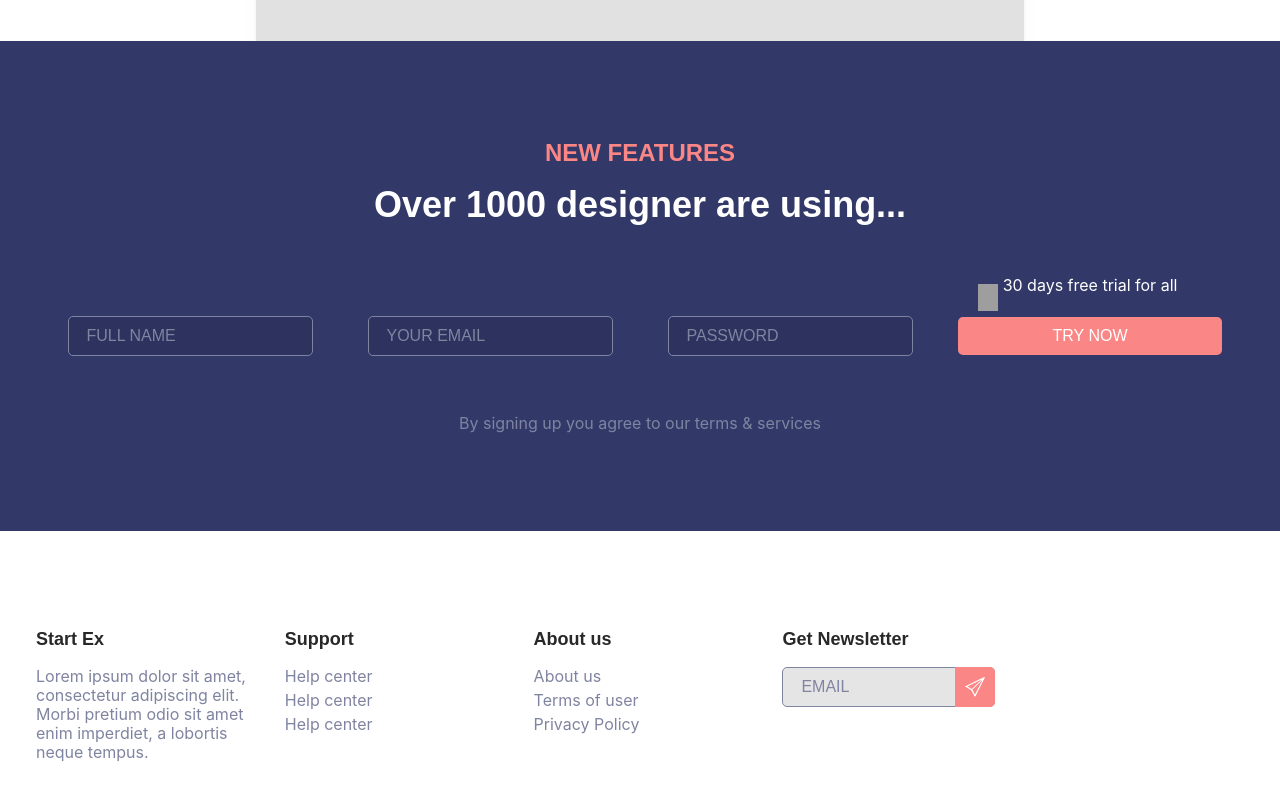
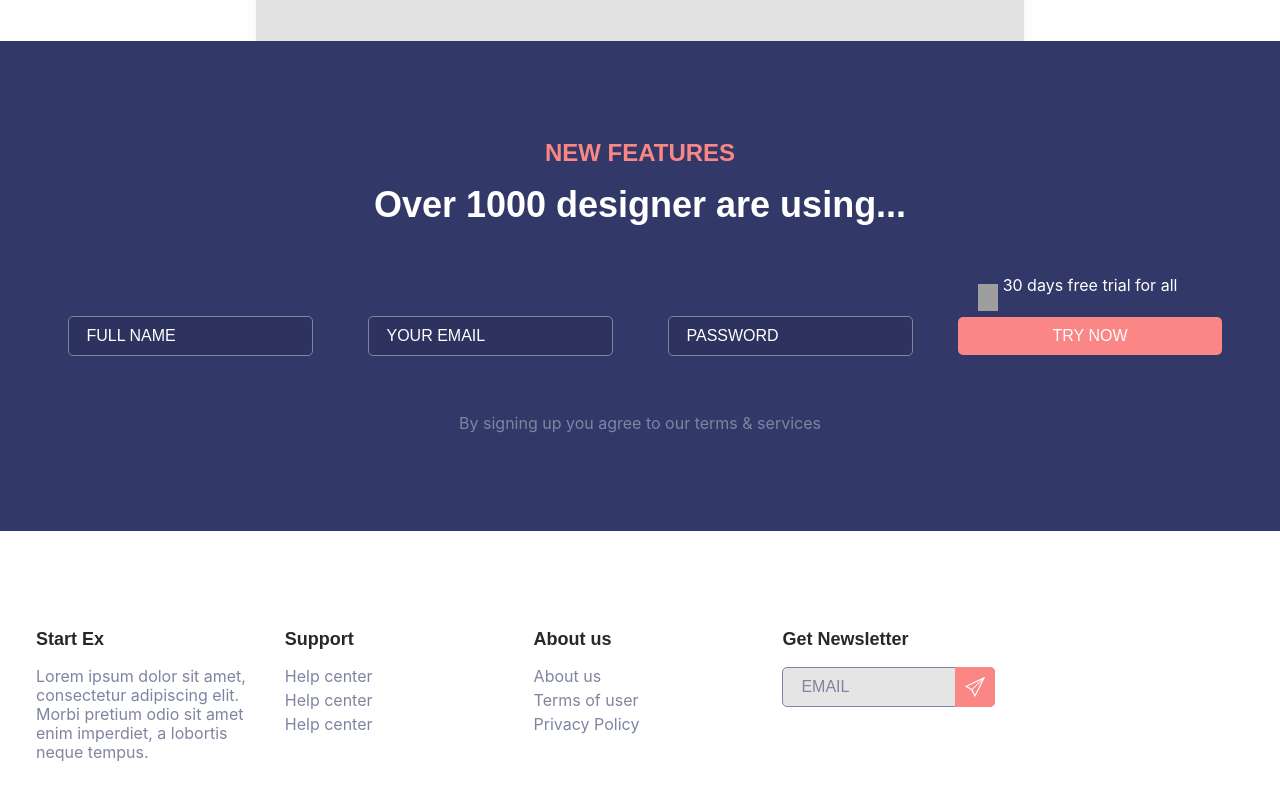
Before and after one commit to Sound1ab/cssgridzopa, a React (Create React App) app: page / in a window 1280 px wide. Shown: the part 3377-4177 px from the top of the page. Built offline with nearby package versions, Linux system fonts and the light colour scheme; grey boxes are pictures that could not be loaded.

Commit message:
Update input to accept new syntax

```diff
--- a/src/components/organisms/SignUp.jsx
+++ b/src/components/organisms/SignUp.jsx
@@ -66,17 +66,17 @@ const Features = () => {
                 </SubGrid>
                 <SubGrid colStart={'content-1'}>
                     <Wrapper flexDirection={'column'} textAlign={'center'} padding={[40, 18, 40, 18]}>
-                        <Input type="text" placeholder="full name"/>
+                        <Input type="text" placeholder="full name" light/>
                     </Wrapper>
                 </SubGrid>
                 <SubGrid colStart={'content-2'}>
                     <Wrapper flexDirection={'column'} textAlign={'center'}>
-                        <Input type="text" placeholder="your email"/>
+                        <Input type="text" placeholder="your email" light/>
                     </Wrapper>
                 </SubGrid>
                 <SubGrid colStart={'content-3'}>
                     <Wrapper flexDirection={'column'} textAlign={'center'}>
-                        <Input type="text" placeholder="password"/>
+                        <Input type="text" placeholder="password" light/>
                     </Wrapper>
                 </SubGrid>
                 <SubGrid colStart={'content-4'}>
```
